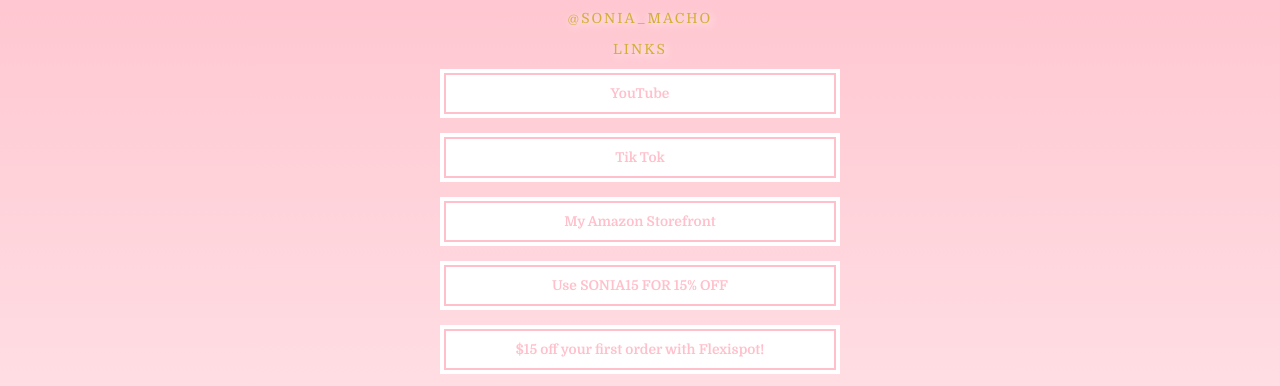
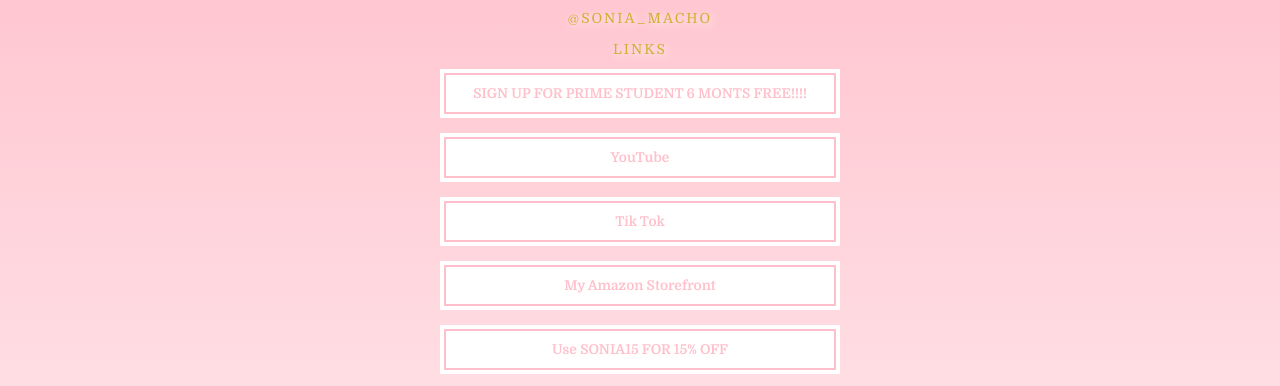
Before and after one commit to soniacamacho/soniacamacho.github.io, a website: page links/index.html in a window 1280 px wide. Shown: the part 131-517 px from the top of the page. Drawn offline with Linux system fonts and the light colour scheme.

Commit message:
added 6 month amazon

```diff
--- a/links/index.html
+++ b/links/index.html
@@ -16,6 +16,8 @@
 
         <!-- Popular Content -->
         <h2>LINKS</h2>
+        <a class="featured" href="https://amzn.to/2SNn0rw">SIGN UP FOR PRIME STUDENT 6 MONTS FREE!!!!</a>
+
         <a class="featured" href="https://www.youtube.com/channel/UCWuqr_sHaQb5ifNShLHv9qA">YouTube</a>
         <a class="featured" href="https://vm.tiktok.com/ZMJyUKgQw/">Tik Tok</a>
         <a class="featured" href="https://www.amazon.com/shop/sonia_macho?ref=cm_sw_em_r_inf_own_sonia_macho_dp_xZ9FtRT5bVJxT">My Amazon Storefront</a>
```
